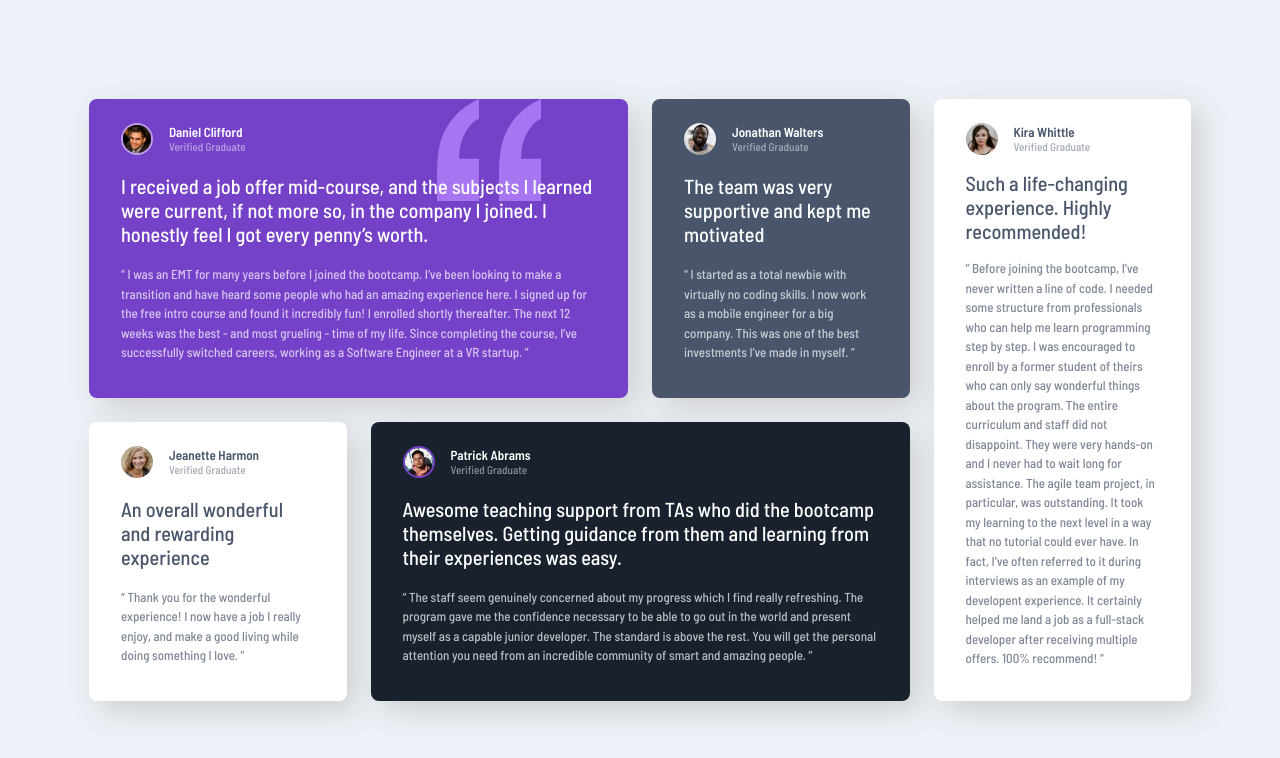
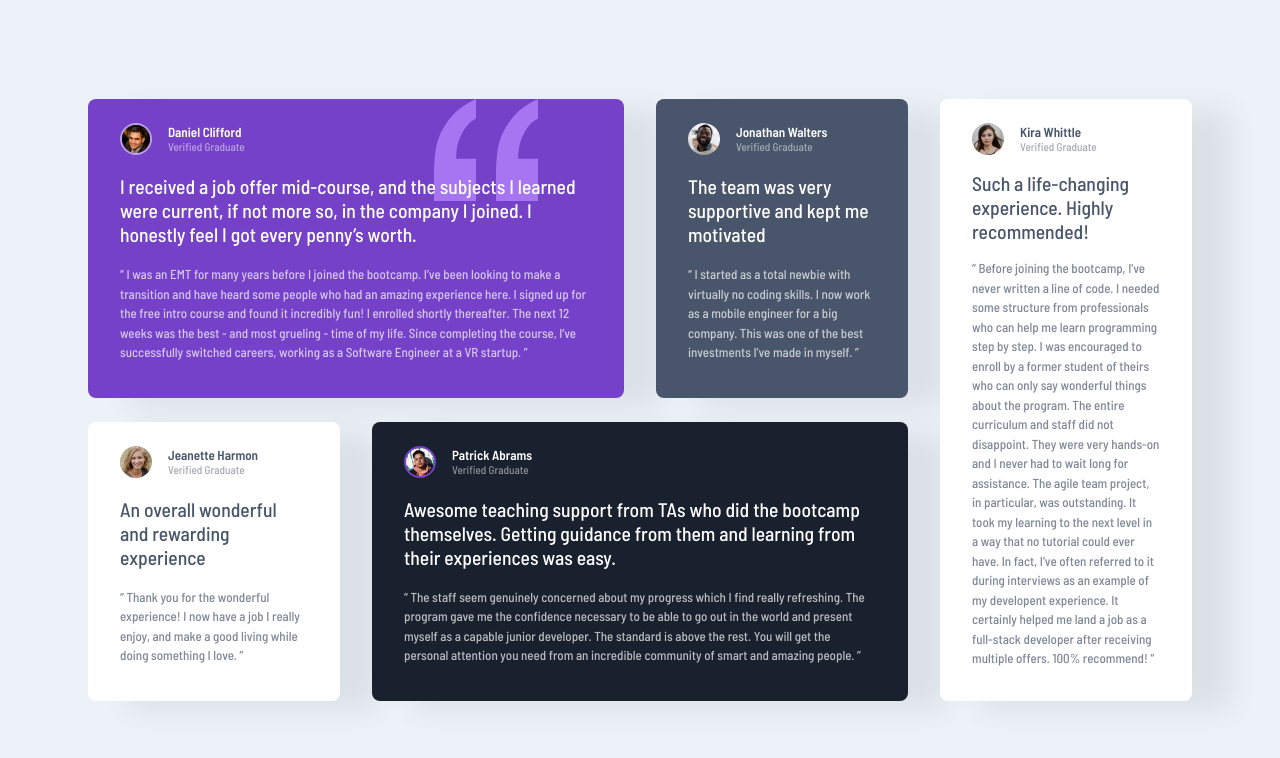
Before and after one commit to andromedaguardian/ftmc-testimonials-grid-section, a plain HTML site: page index.html in a window 1280 px wide. Drawn offline with Linux system fonts and the light colour scheme.

Commit message:
clean file
- remove the height: 100vh of the body because it was causing some
problems with mobile version.

- change h2 font size for larger screen size;

- change the column-gap of the main-grid

```diff
--- a/style.css
+++ b/style.css
@@ -52,8 +52,6 @@
 /* Custom CSS */
 
 body {
-    height: 100vh;
-    height: 100dvh;
     font-family: 'Barlow Semi Condensed', sans-serif;
     font-size: 13px;
     font-weight: var(--fw-regular);
@@ -76,7 +74,7 @@ body {
     gap: 1rem;
     border-radius: 0.5rem;
     padding: 1.5rem 2rem 2rem 2rem;
-    box-shadow: 10px 10px 30px var(--clr-neutral-200);
+    box-shadow: 40px 10px 30px rgba(0,0,0,0.07);
 }
 
 .testimonial h2 {
@@ -117,22 +115,8 @@ body {
     }
 }
 
+@media screen and (min-width:775px) and (max-width:1149px){
 
-/* .attribution {
-    text-align: center;
-    color: var(--clr-neutral-200);
-    padding: 0.5rem;
-}
-
-.attribution a{
-    color: inherit;
-}
-
-.attribution a:hover {
-    color: var(--clr-accent);
-}*/
-
-@media screen and (min-width:775px) and (max-width:1149px){
     .main-grid{
         grid-template: repeat(4, auto) / repeat(4,1fr);
     }
@@ -165,8 +149,17 @@ body {
 }
 
 @media screen and (min-width:1150px){
+    body {
+        height: 100vh;
+        height: 100dvh;
+    }
+    .testimonial h2 {
+        font-size: 1.225rem;
+    }
     .main-grid{
-        max-width: 1150px;
+        /* max-width: 1150px; */
+        max-width: 90%;
+        column-gap: 2rem;
         grid-template: auto auto/ repeat(4, 1fr);
     }
 
```
Also changed, not shown: index.html (+0 -7 lines).
